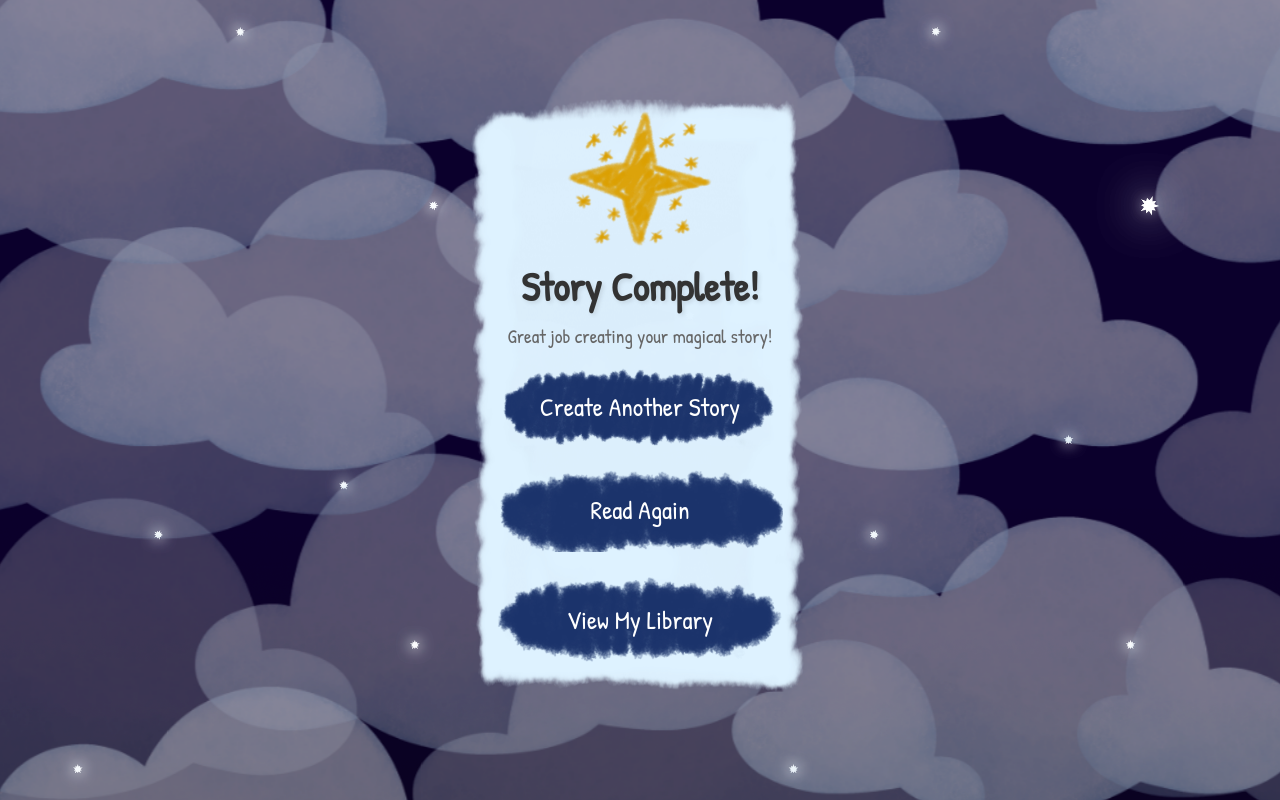
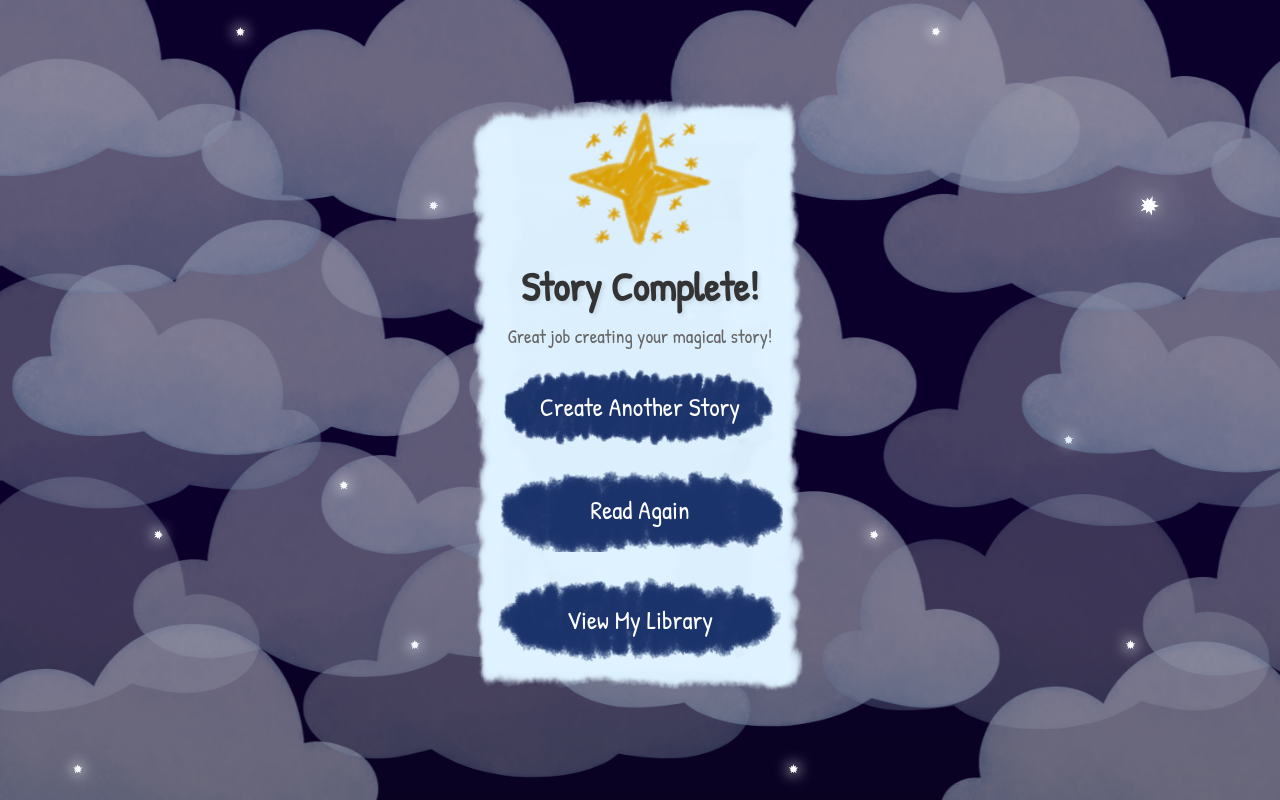
Before and after one commit to jillidc/childrens_book, a React (Create React App) app: page /done in a window 1280 px wide. Built offline with nearby package versions, Linux system fonts and the light colour scheme; no server answers.

Commit message:
fixed moving clouds bg

```diff
--- a/src/screens/Done.css
+++ b/src/screens/Done.css
@@ -187,10 +187,10 @@
   position: absolute;
   top: 0;
   left: 0;
-  width: 200%;
+  width: 200vw;
   height: 100%;
   background-repeat: repeat-x;
-  background-size: 100% auto;
+  background-size: auto 100%;
   background-position: 0 center;
   animation: scroll-clouds 80s linear infinite;
   pointer-events: none;
--- a/src/screens/Loading.css
+++ b/src/screens/Loading.css
@@ -113,10 +113,10 @@
   position: absolute;
   top: 0;
   left: 0;
-  width: 200%;
+  width: 200vw;
   height: 100%;
   background-repeat: repeat-x;
-  background-size: 100% auto;
+  background-size: auto 100%;
   background-position: 0 center;
   animation: scroll-clouds 80s linear infinite;
   pointer-events: none;
--- a/src/screens/Story.css
+++ b/src/screens/Story.css
@@ -465,10 +465,10 @@
   position: absolute;
   top: 0;
   left: 0;
-  width: 200%;
+  width: 200vw;
   height: 100%;
   background-repeat: repeat-x;
-  background-size: 100% auto;
+  background-size: auto 100%;
   background-position: 0 center;
   animation: scroll-clouds 80s linear infinite;
   pointer-events: none;
```
